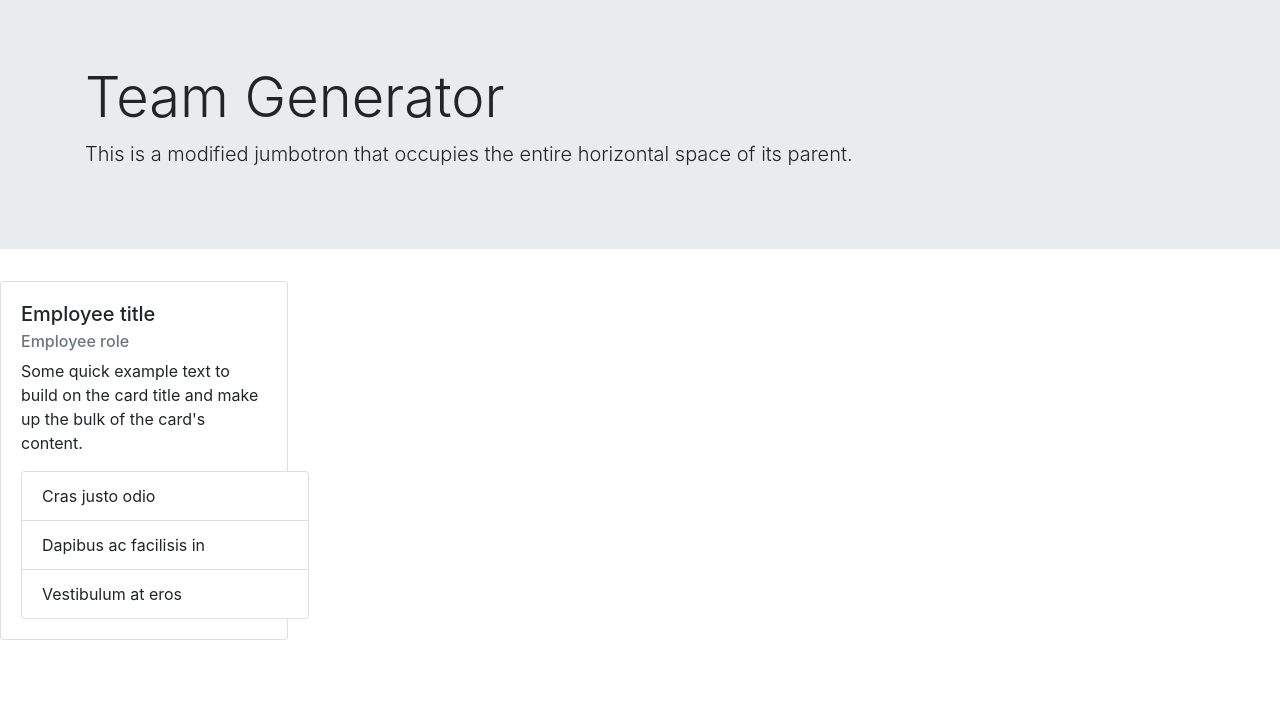
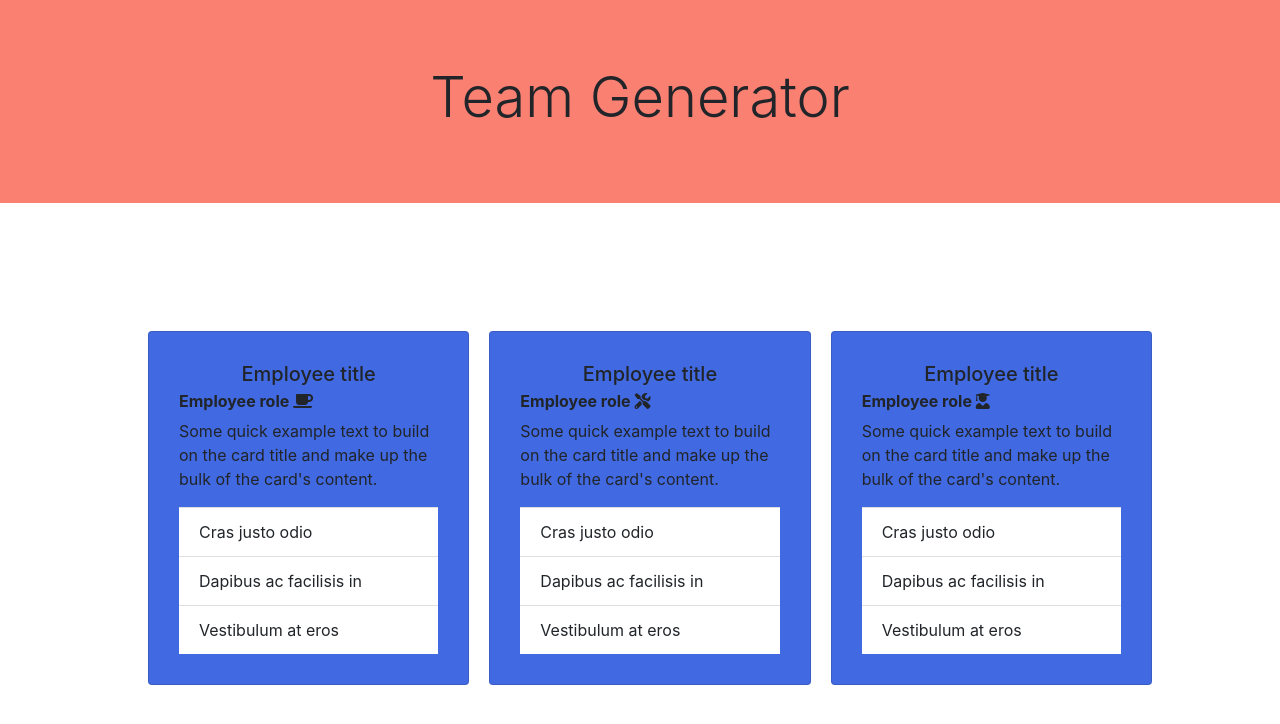
Before and after one commit to Arecio3/team-generator, a website: page indexMock.html in a window 1280 px wide. Drawn offline with nearby package versions, Linux system fonts and the light colour scheme.

Commit message:
styled cards and fixed test

```diff
--- a/css/style.css
+++ b/css/style.css
@@ -0,0 +1,41 @@
+* {
+    box-sizing: border-box;
+}
+
+.body {
+    background-color: gray;
+}
+
+.jumbotron {
+    background-color: salmon;
+}
+
+main {
+    display: flex;
+    flex-direction: row;
+    flex-wrap: wrap;
+    justify-content: space-around;
+    margin: 10%;
+}
+
+.card {
+    background-color: royalblue;
+    width: 25%;
+    margin-left: 20px;
+    margin-bottom: 20px;
+    padding: 10px;
+    display: flex;
+    flex: 1 0 300px;
+}
+
+.card-title {
+    text-align: center;
+}
+
+.card-subtitle {
+    font-weight: bolder;
+}
+
+main ul {
+    background-color: black;
+}
--- a/index.js
+++ b/index.js
@@ -156,7 +156,8 @@ const createIntern = () => {
         },
 
     ]).then((answers) => {
-        // makes the new manager wiht passed in choices
+        // makes the new manager with passed in choices
+        console.log(answers);
         const intern = new Intern(answers.name, answers.id, answers.email, answers.school);
         // pushes new manager to team array
 
--- a/indexMock.html
+++ b/indexMock.html
@@ -6,15 +6,15 @@
     <meta name="viewport" content="width=device-width, initial-scale=1.0">
     <title>Team Generator</title>
     <link rel="stylesheet" href="https://stackpath.bootstrapcdn.com/bootstrap/4.3.1/css/bootstrap.min.css"/>
-    <link rel="stylesheet" href="/css/style.css">
+    <link rel="stylesheet" href="https://use.fontawesome.com/releases/v5.8.1/css/all.css" integrity="sha384-50oBUHEmvpQ+1lW4y57PTFmhCaXp0ML5d60M1M7uH2+nqUivzIebhndOJK28anvf" crossorigin="anonymous"/>
+    <link rel="stylesheet" href="./css/style.css">
 </head>
 <body>
 
     <header>
-        <div class="jumbotron jumbotron-fluid">
+        <div class="jumbotron jumbotron-fluid text-center">
             <div class="container">
               <h1 class="display-4">Team Generator</h1>
-              <p class="lead">This is a modified jumbotron that occupies the entire horizontal space of its parent.</p>
             </div>
           </div>
     </header>
@@ -23,15 +23,45 @@
         <div class="card" style="width: 18rem;">
             <div class="card-body">
               <h5 class="card-title">Employee title</h5>
-              <h6 class="card-subtitle mb-2 text-muted">Employee role</h6>
+              <h6 class="card-subtitle mb-2 ">Employee role <i class="fas fa-coffee"></i></h6>
               <p class="card-text">Some quick example text to build on the card title and make up the bulk of the card's content.</p>
-              <div class="card" style="width: 18rem;">
+
                 <ul class="list-group list-group-flush">
                   <li class="list-group-item">Cras justo odio</li>
                   <li class="list-group-item">Dapibus ac facilisis in</li>
                   <li class="list-group-item">Vestibulum at eros</li>
                 </ul>
-              </div>
+
+            </div>
+          </div>
+
+        <div class="card" style="width: 18rem;">
+            <div class="card-body">
+              <h5 class="card-title">Employee title</h5>
+              <h6 class="card-subtitle mb-2">Employee role <i class="fas fa-tools"></i></h6>
+              <p class="card-text">Some quick example text to build on the card title and make up the bulk of the card's content.</p>
+
+                <ul class="list-group list-group-flush">
+                  <li class="list-group-item">Cras justo odio</li>
+                  <li class="list-group-item">Dapibus ac facilisis in</li>
+                  <li class="list-group-item">Vestibulum at eros</li>
+                </ul>
+
+            </div>
+          </div>
+
+        <div class="card" style="width: 18rem;">
+            <div class="card-body">
+              <h5 class="card-title">Employee title</h5>
+              <h6 class="card-subtitle mb-2">Employee role <i class="fas fa-user-graduate"> </i></h6>
+              <p class="card-text">Some quick example text to build on the card title and make up the bulk of the card's content.</p>
+
+                <ul class="list-group list-group-flush">
+                  <li class="list-group-item">Cras justo odio</li>
+                  <li class="list-group-item">Dapibus ac facilisis in</li>
+                  <li class="list-group-item">Vestibulum at eros</li>
+                </ul>
+
             </div>
           </div>
 
--- a/package.json
+++ b/package.json
@@ -5,7 +5,7 @@
   "main": "index.js",
   "scripts": {
     "start": "node index.js",
-    "test": "jest"
+    "test": "jest --verbose test/*"
   },
   "repository": {
     "type": "git",
```
Also changed, not shown: __test__/Employee.test.js (+4 -2 lines), __test__/Engineer.test.js (+3 -2 lines), __test__/Intern.test.js (+1 -1 lines), createHtml.js (+19 -23 lines), index.html (+16 -32 lines).
